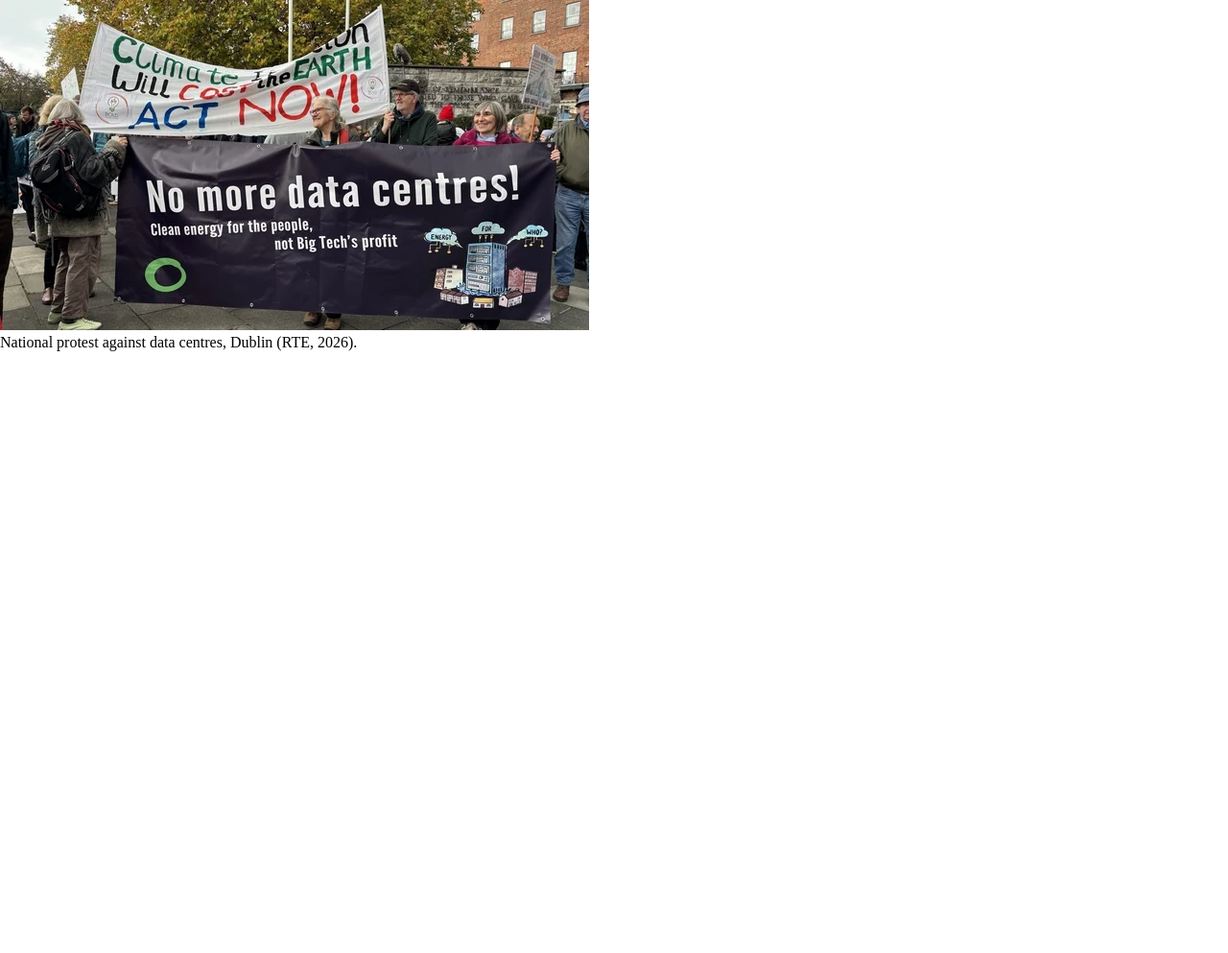
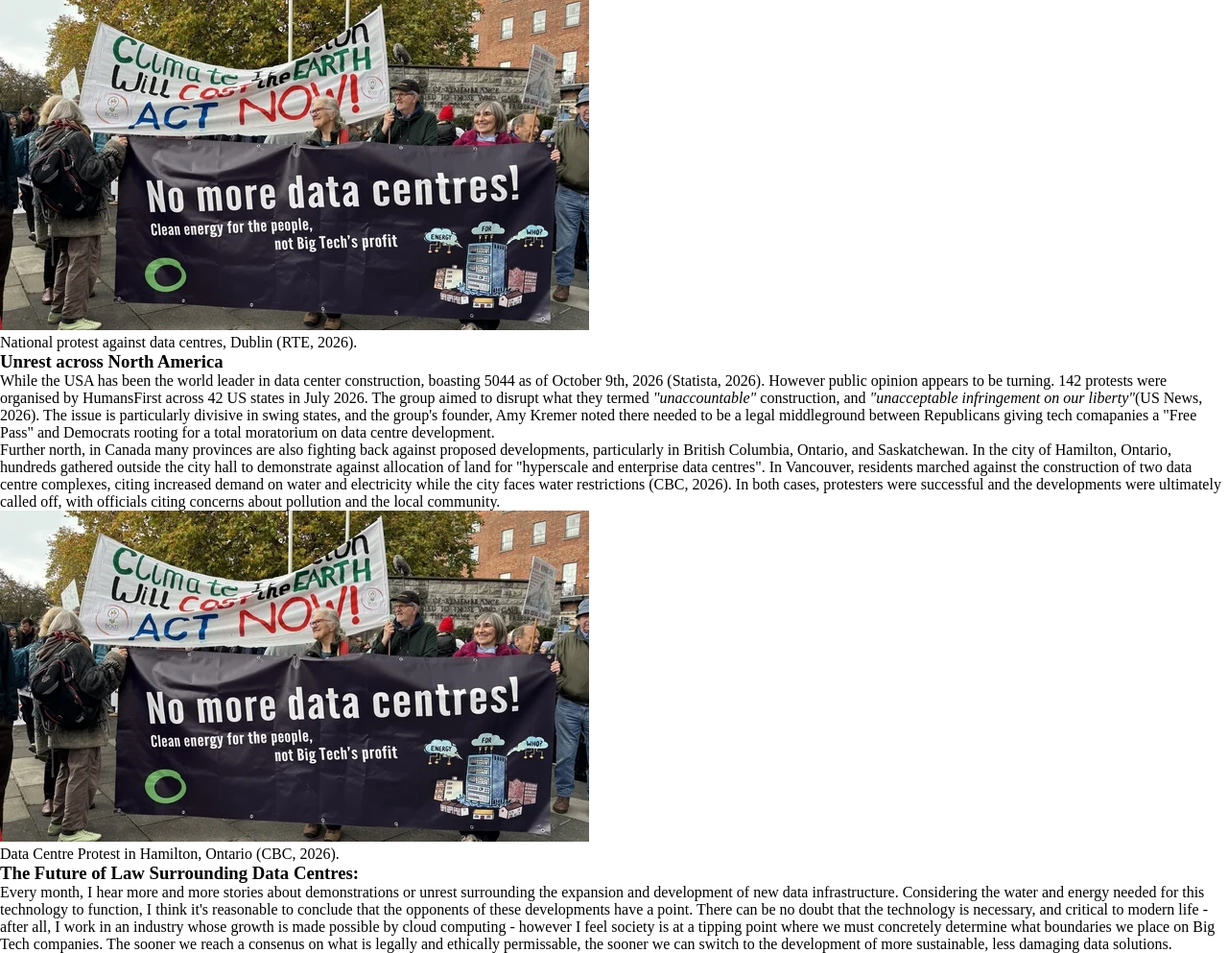
Before and after one commit to chealy90/legal_ethical_ca2, a PHP site: page /case_studies.php in a window 1280 px wide. Shown: the part 330-1323 px from the top of the page at 96% size. Before the commit the page ends 696 px from the top, so only its background shows below. Run offline with PHP 8.4, Linux system fonts and the light colour scheme.

Commit message:
feat: Finish case study 2

```diff
--- a/case_studies.php
+++ b/case_studies.php
@@ -33,6 +33,20 @@
     </section>
 
     <section>
+        <div>
+            <h3>Unrest across North America</h3>
+            <p>While the USA has been the world leader in data center construction, boasting 5044 as of October 9th, 2026 (Statista, 2026). However public opinion appears to be turning. 142 protests were organised by HumansFirst across 42 US states in July 2026. The group aimed to disrupt what they termed <i>"unaccountable"</i> construction, and <i>"unacceptable infringement on our liberty"</i>(US News, 2026). The issue is particularly divisive in swing states, and the group's founder, Amy Kremer noted there needed to be a legal middleground between Republicans giving tech comapanies a "Free Pass" and Democrats rooting for a total moratorium on data centre development.</p>
+            <p>Further north, in Canada many provinces are also fighting back against proposed developments, particularly in British Columbia, Ontario, and Saskatchewan. In the city of Hamilton, Ontario, hundreds gathered outside the city hall to demonstrate against allocation of land for "hyperscale and enterprise data centres". In Vancouver, residents marched against the construction of two data centre complexes, citing increased demand on water and electricity while the city faces water restrictions (CBC, 2026). In both cases, protesters were successful and the developments were ultimately called off, with officials citing concerns about pollution and the local community.</p>
+        </div>
+        <figure>
+            <img src="img/dublin_protest_rte.webp"/>
+            <figcaption>Data Centre Protest in Hamilton, Ontario (CBC, 2026).</figcaption>
+        </figure>
+    </section>
+
+    <section>
+        <h3>The Future of Law Surrounding Data Centres:</h3>
+        <p>Every month, I hear more and more stories about demonstrations or unrest surrounding the expansion and development of new data infrastructure. Considering the water and energy needed for this technology to function, I think it's reasonable to conclude that the opponents of these developments have a point. There can be no doubt that the technology is necessary, and critical to modern life - after all, I work in an industry whose growth is made possible by cloud computing - however I feel society is at a tipping point where we must concretely determine what boundaries we place on Big Tech companies. The sooner we reach a consenus on what is legally and ethically permissable, the sooner we can switch to the development of more sustainable, less damaging data solutions.</p>
     </section>
 
 </body>
```
Also changed, not shown: img/hamilton_protest.avif (added).
